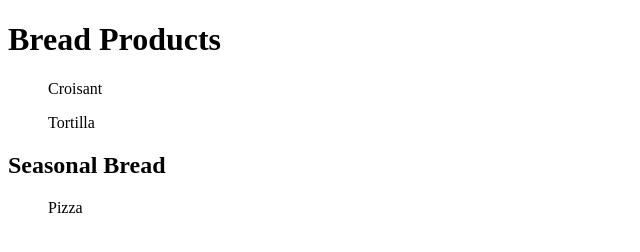
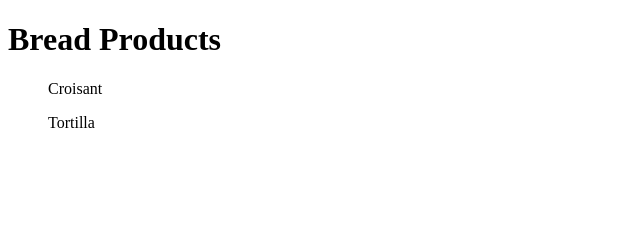
Before and after one commit to raengithub/com.bread.demol, a plain HTML site: page WebContent/index.html in a window 1280 px wide. Shown: the whole page, without its empty margins (0-640 px from the left). Drawn offline with Linux system fonts and the light colour scheme.

```diff
--- a/WebContent/index.html
+++ b/WebContent/index.html
@@ -8,7 +8,5 @@
 <h1>Bread Products</h1>
 <ul>Croisant</ul>
 <ul>Tortilla</ul>
-<h2>Seasonal Bread</h2>
-<ul>Pizza</ul>
 </body>
 </html>
```
